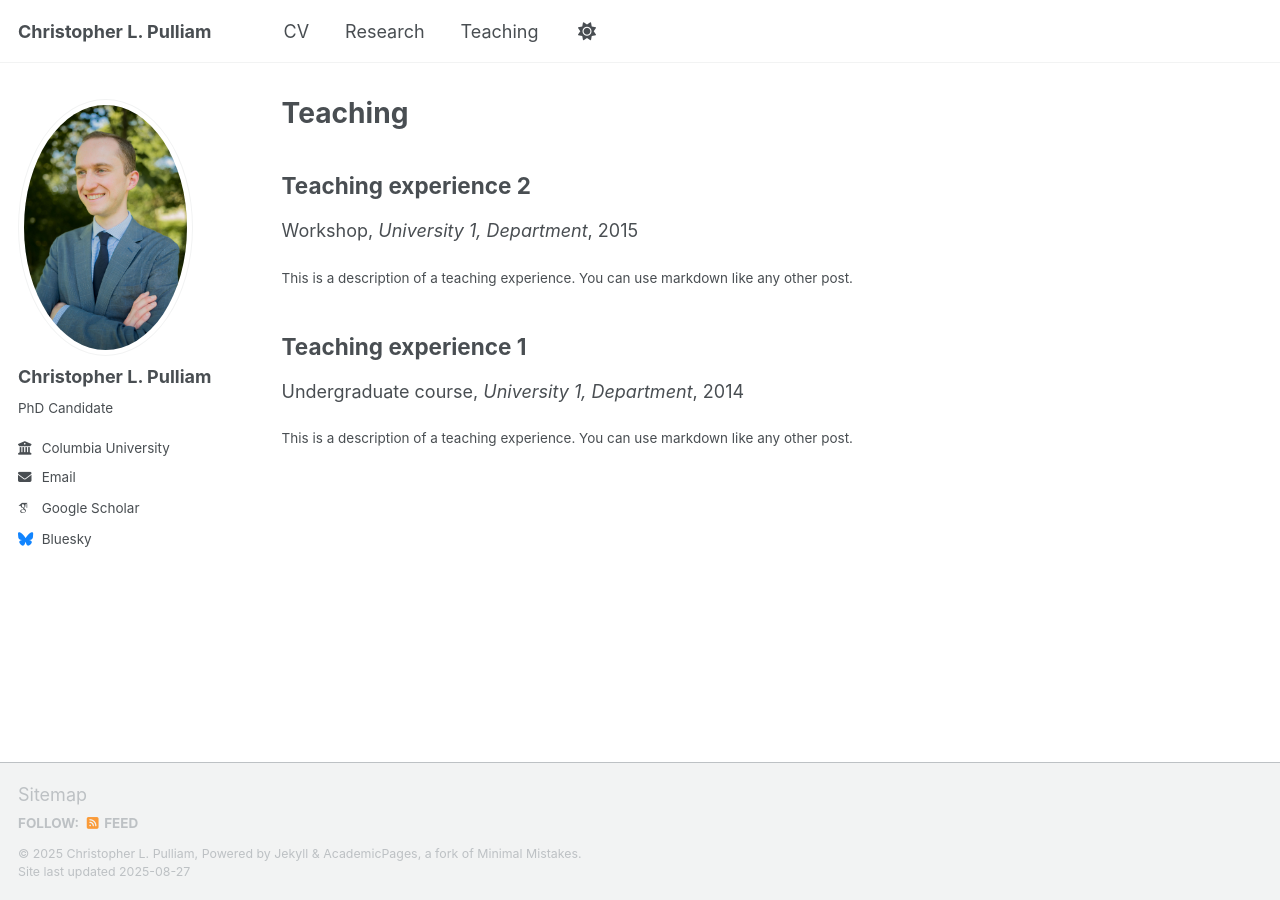
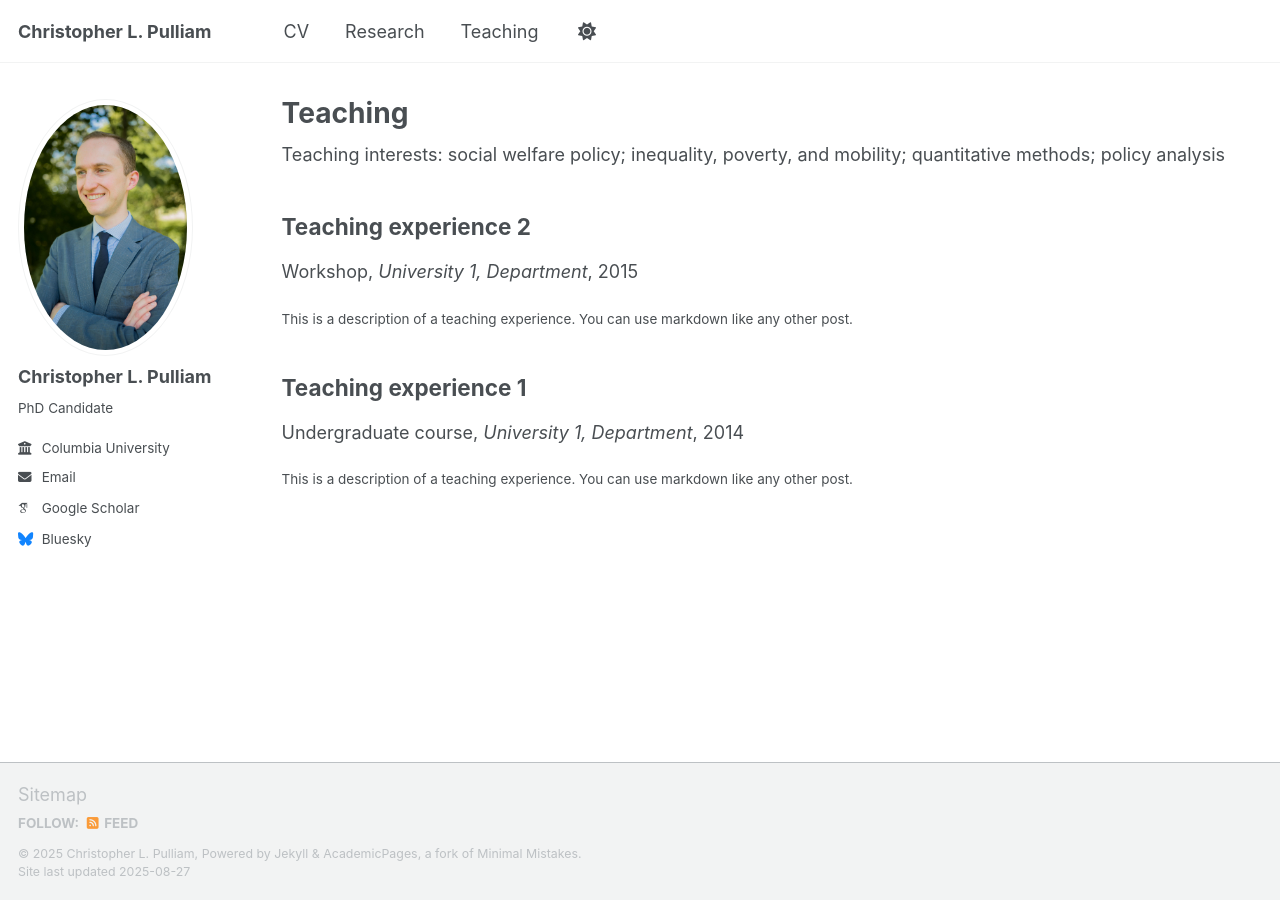
Before and after one commit to christopher-pulliam/christopher-pulliam.github.io, a Jekyll site: the page built from _pages/teaching.html, in a window 1280 px wide. Built offline with Jekyll 4.4.1, drawn with Linux system fonts in a browser that asks for light colours; some web fonts are replaced; a script that is not in the unit is left out.

Commit message:
Update teaching.html

```diff
--- a/_pages/teaching.html
+++ b/_pages/teaching.html
@@ -4,7 +4,7 @@ title: "Teaching"
 permalink: /teaching/
 author_profile: true
 ---
-
+Teaching interests: social welfare policy; inequality, poverty, and mobility; quantitative methods; policy analysis
 {% include base_path %}
 
 {% for post in site.teaching reversed %}
```
